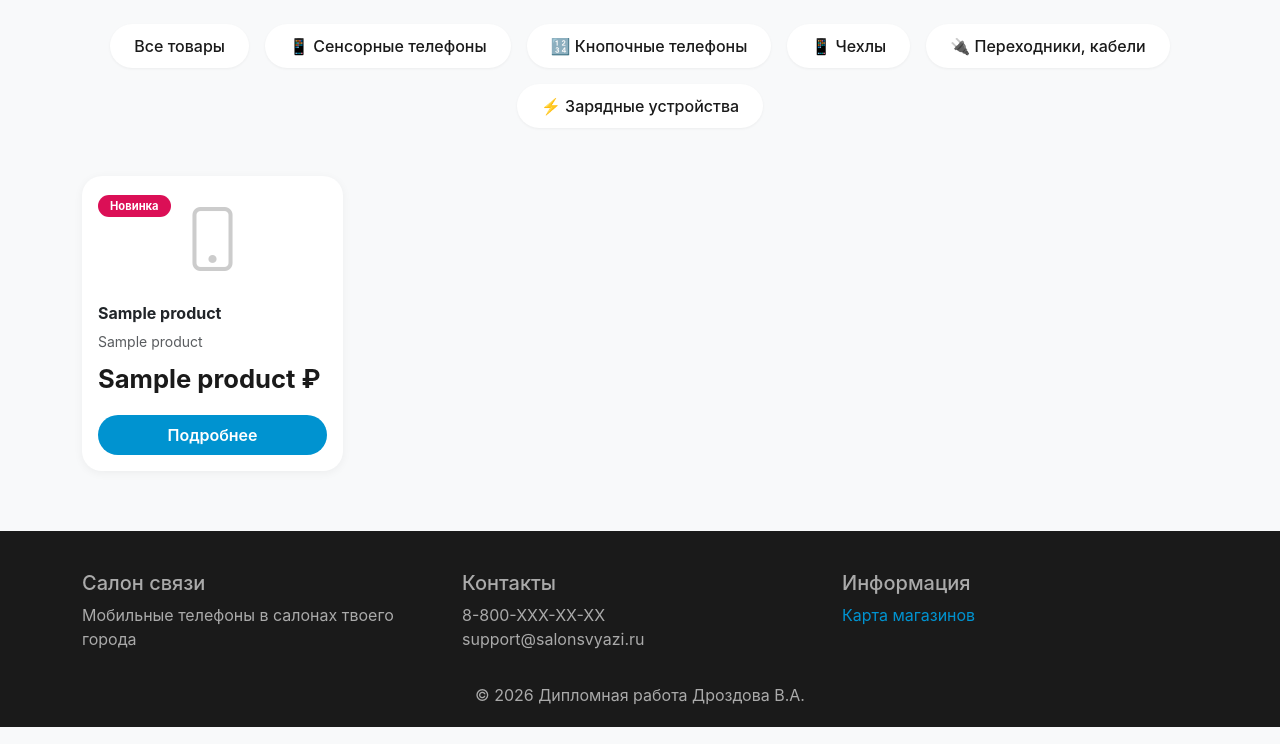
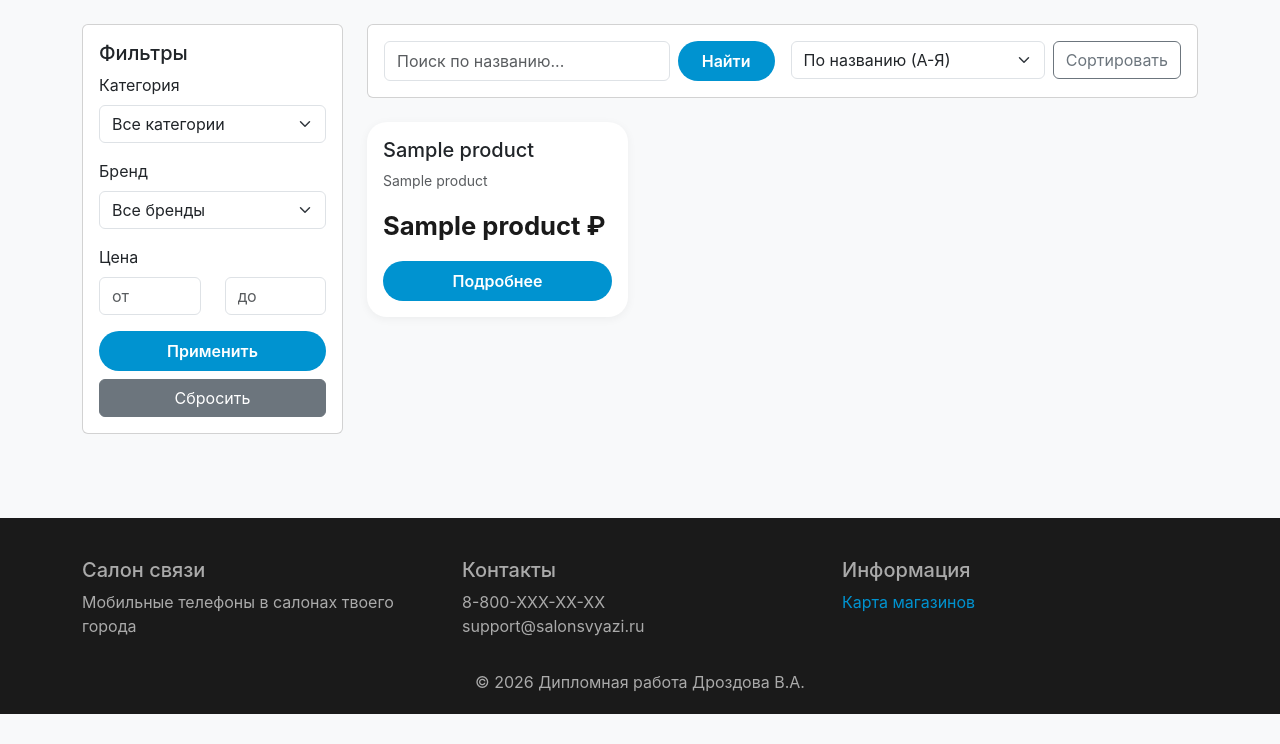
Before and after one commit to gigantrop2/diploma, a Flask app: page /products in a window 1280 px wide. Shown: the part 56-800 px from the top of the page. Run offline with Flask 3, Linux system fonts and the light colour scheme; a database or web service that is not in the repository returns one stand-in record (values such as "Sample title"); some libraries are stand-ins or nearby versions.

Commit message:
Force update with all fixes

```diff
--- a/app.py
+++ b/app.py
@@ -103,7 +103,7 @@ def index():
 # =====================================================
 @app.route('/products')
 def products():
-    category_name = request.args.get('category', '')
+    category_id = request.args.get('category', '')
     sort = request.args.get('sort', 'name_asc')
     search_query = request.args.get('search', '').strip()
     brand = request.args.get('brand', '')
@@ -113,6 +113,7 @@ def products():
     conn = get_connection()
     cur = conn.cursor()
 
+    # Базовый запрос товаров
     query = """
         SELECT p.product_id, p.product_name, p.price,
                COALESCE(c.category_name, 'Без категории') as category_name,
@@ -123,13 +124,9 @@ def products():
     """
     params = []
 
-    if category_name:
-        # Ищем ID категории по имени (включая подкатегории)
-        cur.execute("SELECT category_id FROM categories WHERE category_name = %s", (category_name,))
-        cat = cur.fetchone()
-        if cat:
-            query += " AND p.category_id = %s"
-            params.append(cat[0])
+    if category_id and category_id.isdigit():
+        query += " AND p.category_id = %s"
+        params.append(int(category_id))
 
     if search_query:
         query += " AND p.product_name ILIKE %s"
@@ -157,11 +154,23 @@ def products():
     cur.execute(query, params)
     items = cur.fetchall()
 
-    # Список категорий для фильтра (оставляем для совместимости)
+    # Список категорий для фильтра
     cur.execute("SELECT category_id, category_name FROM categories ORDER BY category_name")
     categories = cur.fetchall()
 
-    cur.execute("SELECT DISTINCT brand FROM products WHERE brand IS NOT NULL AND brand != '' ORDER BY brand")
+    # Список брендов (НОВЫЙ ЗАПРОС — с учётом выбранной категории)
+    if category_id and category_id.isdigit():
+        cur.execute("""
+            SELECT DISTINCT brand FROM products
+            WHERE category_id = %s AND brand IS NOT NULL AND brand != ''
+            ORDER BY brand
+        """, (int(category_id),))
+    else:
+        cur.execute("""
+            SELECT DISTINCT brand FROM products
+            WHERE brand IS NOT NULL AND brand != ''
+            ORDER BY brand
+        """)
     brands = cur.fetchall()
 
     cur.close()
@@ -171,12 +180,11 @@ def products():
                            products=items,
                            categories=categories,
                            brands=brands,
-                           selected_category=category_name,
+                           selected_category=category_id,
                            selected_sort=sort,
                            selected_brand=brand,
                            price_min=price_min,
                            price_max=price_max)
-
 
 # =====================================================
 # Поиск
--- a/templates/products.html
+++ b/templates/products.html
@@ -1,48 +1,125 @@
 {% extends "base.html" %}
 
-{% block title %}Товары{% endblock %}
+{% block title %}Все товары{% endblock %}
 
 {% block content %}
-<!-- ПЛИТКИ КАТЕГОРИЙ (КАК В TELE2) -->
-<div class="mb-5">
-    <div class="d-flex flex-wrap gap-3 justify-content-center">
-        <a href="/products" class="category-pill {% if not request.args.get('category') %}active{% endif %}">Все товары</a>
-        <a href="/products?category=Сенсорные телефоны" class="category-pill">📱 Сенсорные телефоны</a>
-        <a href="/products?category=Кнопочные телефоны" class="category-pill">🔢 Кнопочные телефоны</a>
-        <a href="/products?category=Чехлы" class="category-pill">📱 Чехлы</a>
-        <a href="/products?category=Переходники, кабели" class="category-pill">🔌 Переходники, кабели</a>
-        <a href="/products?category=Зарядные устройства" class="category-pill">⚡ Зарядные устройства</a>
-    </div>
-</div>
+<div class="row">
+    <!-- Боковая панель с фильтрами -->
+    <div class="col-md-3 mb-4">
+        <div class="card">
+            <div class="card-body">
+                <h5 class="card-title">Фильтры</h5>
 
-<!-- СЕТКА ТОВАРОВ (КАК В TELE2) -->
-<div class="row g-4">
-    {% for product in products %}
-    <div class="col-6 col-md-4 col-lg-3">
-        <div class="product-card h-100 p-3">
-            <div class="text-center position-relative">
-                <!-- Плашка «Новинка» / «Хит» (пока заглушка) -->
-                <div class="position-absolute top-0 start-0">
-                    <span class="badge-hot">Новинка</span>
-                </div>
-                <i class="bi bi-phone" style="font-size: 4rem; color: #CCC;"></i>
-            </div>
-            <div class="mt-3">
-                <h6 class="fw-bold">{{ product[1] }}</h6>
-                <p class="text-muted small mb-2">{{ product[3] or 'Без категории' }}</p>
-                <div class="d-flex align-items-baseline flex-wrap">
-                    <span class="price">{{ product[2] }} ₽</span>
-                    <!-- старая цена для акций (пока пусто) -->
-                    <!-- <span class="old-price">5 990 ₽</span> -->
-                </div>
-                <a href="/product/{{ product[0] }}" class="btn btn-primary w-100 mt-3">Подробнее</a>
+                <form method="get" action="/products">
+                    <!-- Сохраняем поисковый запрос -->
+                    <input type="hidden" name="search" value="{{ request.args.get('search', '') }}">
+
+                    <div class="mb-3">
+                        <label class="form-label">Категория</label>
+                        <select name="category" class="form-select">
+                            <option value="">Все категории</option>
+                            {% for cat in categories %}
+                            <option value="{{ cat[0] }}" {% if selected_category|string == cat[0]|string %}selected{% endif %}>
+                                {{ cat[1] }}
+                            </option>
+                            {% endfor %}
+                        </select>
+                    </div>
+
+                    <div class="mb-3">
+                        <label class="form-label">Бренд</label>
+                        <select name="brand" class="form-select">
+                            <option value="">Все бренды</option>
+                            {% for b in brands %}
+                            <option value="{{ b[0] }}" {% if selected_brand == b[0] %}selected{% endif %}>
+                                {{ b[0] }}
+                            </option>
+                            {% endfor %}
+                        </select>
+                    </div>
+
+                    <div class="mb-3">
+                        <label class="form-label">Цена</label>
+                        <div class="row">
+                            <div class="col-6">
+                                <input type="number" name="price_min" class="form-control"
+                                       placeholder="от" value="{{ price_min }}">
+                            </div>
+                            <div class="col-6">
+                                <input type="number" name="price_max" class="form-control"
+                                       placeholder="до" value="{{ price_max }}">
+                            </div>
+                        </div>
+                    </div>
+
+                    <button type="submit" class="btn btn-primary w-100">Применить</button>
+                    <a href="/products" class="btn btn-secondary w-100 mt-2">Сбросить</a>
+                </form>
             </div>
         </div>
     </div>
-    {% else %}
-    <div class="col-12 text-center py-5">
-        <p class="text-muted">Товаров не найдено</p>
+
+    <!-- Основная часть с товарами -->
+    <div class="col-md-9">
+        <!-- Поиск и сортировка -->
+        <div class="card mb-4">
+            <div class="card-body">
+                <div class="row g-3">
+                    <div class="col-md-6">
+                        <form action="/products" method="get" class="d-flex">
+                            <input type="text" name="search" class="form-control me-2"
+                                   placeholder="Поиск по названию..."
+                                   value="{{ request.args.get('search', '') }}">
+                            <!-- Сохраняем остальные параметры -->
+                            <input type="hidden" name="category" value="{{ selected_category }}">
+                            <input type="hidden" name="brand" value="{{ selected_brand }}">
+                            <input type="hidden" name="price_min" value="{{ price_min }}">
+                            <input type="hidden" name="price_max" value="{{ price_max }}">
+                            <button type="submit" class="btn btn-primary">Найти</button>
+                        </form>
+                    </div>
+                    <div class="col-md-6">
+                        <form action="/products" method="get" class="d-flex">
+                            <select name="sort" class="form-select me-2">
+                                <option value="name_asc" {% if selected_sort == 'name_asc' %}selected{% endif %}>По названию (А-Я)</option>
+                                <option value="price_asc" {% if selected_sort == 'price_asc' %}selected{% endif %}>Сначала дешёвые</option>
+                                <option value="price_desc" {% if selected_sort == 'price_desc' %}selected{% endif %}>Сначала дорогие</option>
+                            </select>
+                            <input type="hidden" name="search" value="{{ request.args.get('search', '') }}">
+                            <input type="hidden" name="category" value="{{ selected_category }}">
+                            <input type="hidden" name="brand" value="{{ selected_brand }}">
+                            <input type="hidden" name="price_min" value="{{ price_min }}">
+                            <input type="hidden" name="price_max" value="{{ price_max }}">
+                            <button type="submit" class="btn btn-outline-secondary">Сортировать</button>
+                        </form>
+                    </div>
+                </div>
+            </div>
+        </div>
+
+        <!-- Результаты -->
+        {% if products %}
+        <div class="row g-4">
+            {% for product in products %}
+            <div class="col-md-4 col-sm-6">
+                <div class="card product-card h-100">
+                    <div class="card-body">
+                        <h5 class="card-title">{{ product[1] }}</h5>
+                        {% if product[3] %}
+                        <p class="card-text text-muted small">{{ product[3] }}</p>
+                        {% endif %}
+                        <p class="price">{{ product[2] }} ₽</p>
+                        <a href="/product/{{ product[0] }}" class="btn btn-primary w-100">Подробнее</a>
+                    </div>
+                </div>
+            </div>
+            {% endfor %}
+        </div>
+        {% else %}
+        <div class="alert alert-info text-center">
+            Товаров не найдено. Попробуйте изменить параметры поиска.
+        </div>
+        {% endif %}
     </div>
-    {% endfor %}
 </div>
 {% endblock %}
```
